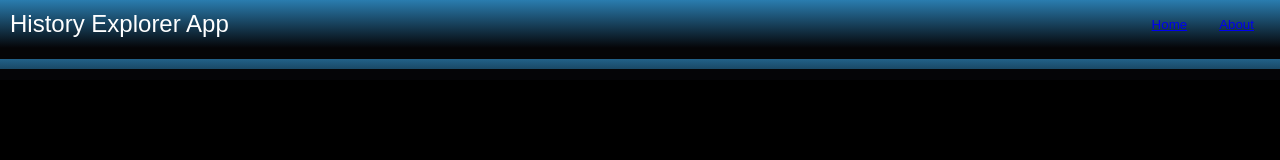
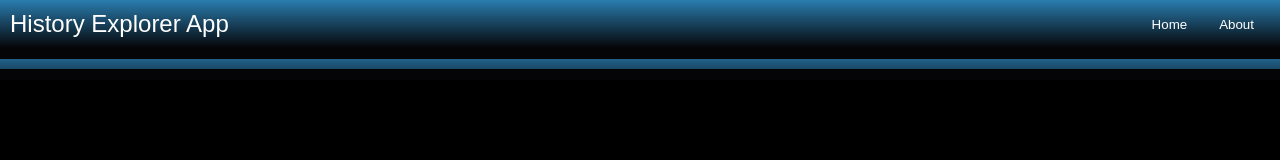
Before and after one commit to JacobBrown0811/Mystery-Educator-, a React (Create React App) app in the folder frontend/: page /about in a window 1280 px wide. Shown: the top 160 px of the page. Built offline with nearby package versions, Linux system fonts and the light colour scheme.

Commit message:
made the Links pretty

```diff
--- a/frontend/src/index.css
+++ b/frontend/src/index.css
@@ -23,6 +23,12 @@ nav {
 
 .nav-title {
   font-size: 1.5em;
+}
+
+.nav-links a {
+  text-decoration: none; /* Remove underline */
+  color: inherit; /* Inherit color from parent element */
+  cursor: pointer; /* Change cursor style */
 }
 
 .nav-links button {
```
